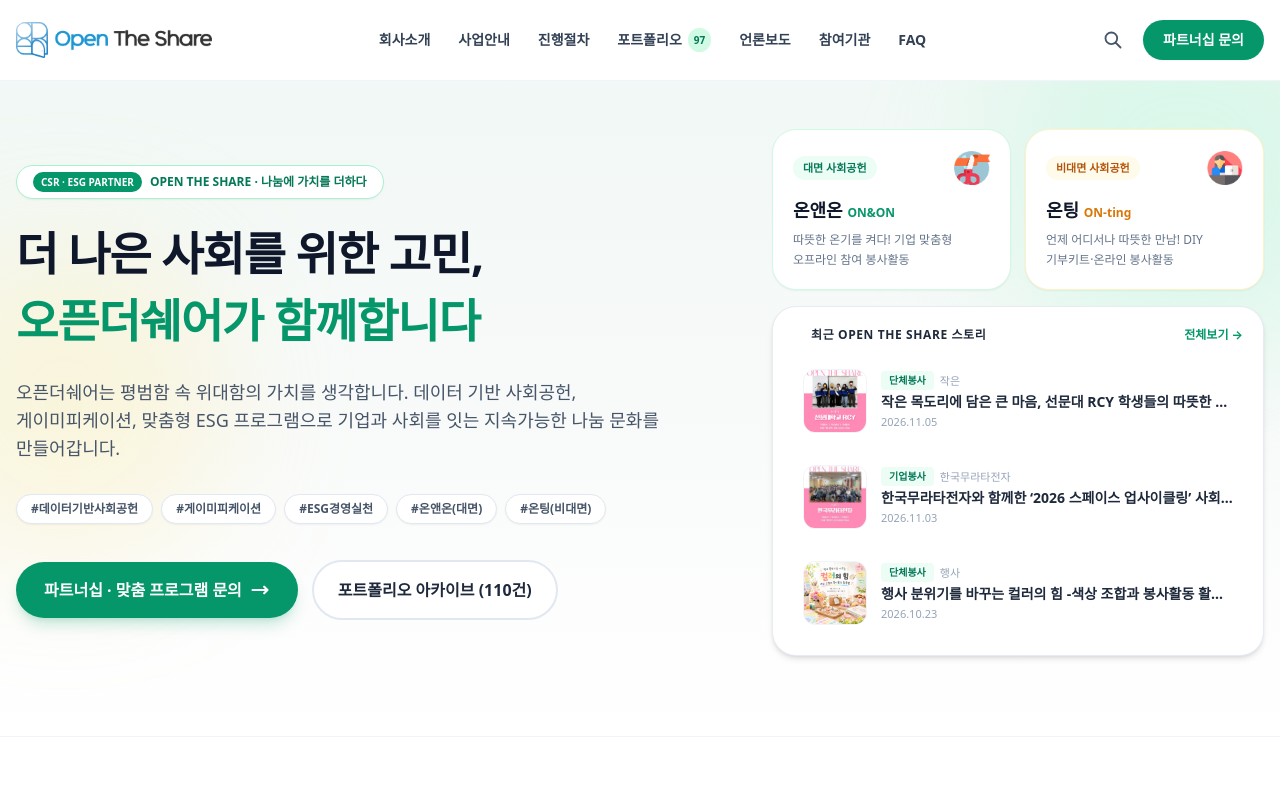
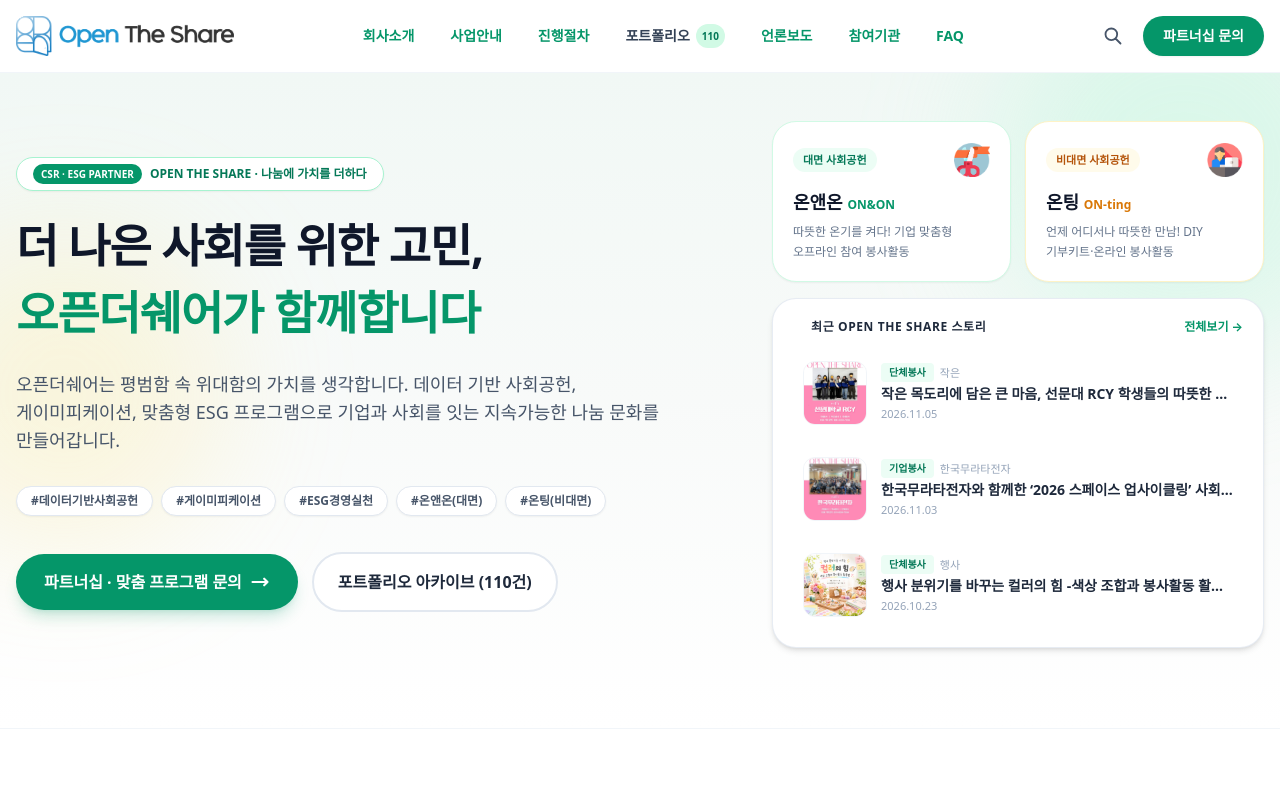
Before and after one commit to rlaqks2/open-the-share-website, a React (Vite) app: page / in a window 1280 px wide. Shown: the top 800 px of the page. Built offline with nearby package versions, Linux system fonts and the light colour scheme; a web font is replaced by a local one.

Commit message:
fix: make header portfolio counts dynamic from mockData instead of hardcoded 97

```diff
--- a/src/components/layout/Header.tsx
+++ b/src/components/layout/Header.tsx
@@ -6,6 +6,7 @@
  */
 import React, { useState, useEffect } from 'react';
 import logoImg from '../../assets/logo.png';
+import { mockData } from '../../data/mockData';
 
 interface HeaderProps {
     currentView: 'home' | 'portfolio';
@@ -33,6 +34,8 @@ const Header: React.FC<HeaderProps> = ({
         return () => window.removeEventListener('scroll', handleScroll);
     }, []);
 
+    const totalPortfolioCount = mockData.portfolioItems.length;
+
     const navLinks = [
         { name: '회사소개', sectionId: 'about', type: 'section' as const },
         { name: '사업안내', sectionId: 'programs', type: 'section' as const },
@@ -52,41 +55,43 @@ const Header: React.FC<HeaderProps> = ({
         }
     };
 
-    const solidHeader = isScrolled || currentView === 'portfolio';
-
     return (
         <header
-            className={`sticky top-0 z-40 w-full transition-all duration-300 ${
-                solidHeader
-                    ? 'bg-white/95 shadow-sm border-b border-slate-200/80 backdrop-blur-md'
-                    : 'bg-white/90 backdrop-blur-sm border-b border-slate-100'
+            className={`sticky top-0 z-40 transition-all duration-300 ${
+                isScrolled
+                    ? 'bg-white/95 backdrop-blur-md shadow-sm border-b border-slate-100 py-3'
+                    : 'bg-white border-b border-slate-100 py-4'
             }`}
         >
             <div className="max-w-7xl mx-auto px-4">
-                <div className="flex items-center justify-between gap-4 h-20">
-                    {/* 공식 원본 로고 (openthe.kr logo.png) */}
+                <div className="flex items-center justify-between gap-4">
+                    {/* 좌측 로고 영역 */}
                     <button
                         onClick={() => onNavigateHome()}
-                        className="flex items-center shrink-0 text-left group focus:outline-none"
-                        aria-label="오픈더쉐어 홈으로 이동"
+                        className="flex items-center gap-3 text-left focus:outline-none shrink-0 group"
                     >
                         <img
                             src={logoImg}
-                            alt="Open The Share 오픈더쉐어 공식 로고"
-                            className="h-8 sm:h-9 w-auto object-contain"
+                            alt="(주)오픈더쉐어 로고"
+                            className="h-9 md:h-10 w-auto object-contain transition-transform group-hover:scale-102"
                         />
                     </button>
 
-                    {/* 데스크톱 네비게이션 (줄바꿈 및 밀림 방지 적용) */}
-                    <nav className="hidden lg:flex items-center gap-5 xl:gap-7">
+                    {/* 중앙 네비게이션 메뉴 (데스크톱) */}
+                    <nav className="hidden lg:flex items-center gap-1 xl:gap-2">
                         {navLinks.map((link) => {
-                            const isPortfolioPage = link.type === 'page' && currentView === 'portfolio';
+                            const isCurrent =
+                                (link.type === 'page' && currentView === 'portfolio') ||
+                                (link.type === 'section' && currentView === 'home');
+
                             return (
                                 <button
                                     key={link.name}
                                     onClick={() => handleNavClick(link)}
-                                    className={`text-sm font-bold transition-colors flex items-center gap-1.5 whitespace-nowrap shrink-0 ${
-                                        isPortfolioPage
+                                    className={`px-3.5 py-2 rounded-full text-sm font-bold transition-colors inline-flex items-center gap-1.5 whitespace-nowrap ${
+                                        link.type === 'page' && currentView === 'portfolio'
+                                            ? 'text-emerald-600 bg-emerald-50'
+                                            : isCurrent
                                             ? 'text-emerald-600'
                                             : 'text-slate-700 hover:text-emerald-600'
                                     }`}
@@ -94,7 +99,7 @@ const Header: React.FC<HeaderProps> = ({
                                     <span>{link.name}</span>
                                     {link.type === 'page' && (
                                         <span className="px-1.5 py-0.5 text-[10px] font-extrabold rounded-full bg-emerald-100 text-emerald-700">
-                                            97
+                                            {totalPortfolioCount}
                                         </span>
                                     )}
                                 </button>
@@ -158,7 +163,7 @@ const Header: React.FC<HeaderProps> = ({
                                 <span>{link.name}</span>
                                 {link.type === 'page' && (
                                     <span className="px-2 py-0.5 text-xs font-extrabold rounded-full bg-emerald-100 text-emerald-700 shrink-0">
-                                        97건 전체보기
+                                        {totalPortfolioCount}건 전체보기
                                     </span>
                                 )}
                             </button>
```
